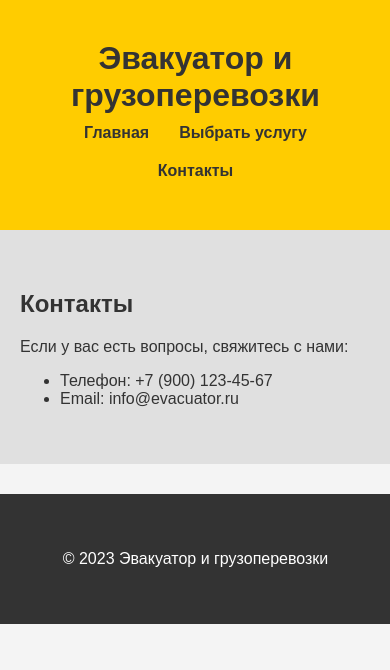
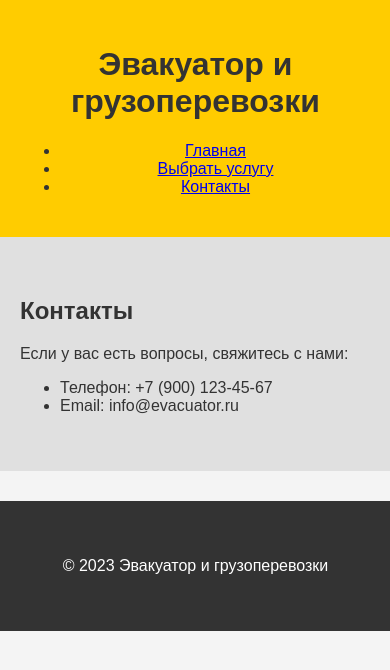
Before and after one commit to VootFool/Gaz, a plain HTML site: page contacts.html in a window 390 px wide. Drawn offline with Linux system fonts and the light colour scheme.

Commit message:
Update styles.css

```diff
--- a/styles.css
+++ b/styles.css
@@ -14,35 +14,21 @@ body {
   padding: 20px;
 }
 
-/* Шапка */
+/* Шапка с логотипом */
 header {
   background-color: #ffcc00; /* Желтый */
-  padding: 20px 0;
+  padding: 10px 0;
   text-align: center;
+  position: relative;
+  overflow: hidden;
 }
 
-header h1 {
-  margin: 0;
-  color: #333;
-}
-
-nav ul {
-  list-style: none;
-  padding: 0;
-  margin: 0;
-  display: flex;
-  justify-content: center;
-  flex-wrap: wrap;
-}
-
-nav ul li {
-  margin: 10px 15px;
-}
-
-nav ul li a {
-  text-decoration: none;
-  color: #333;
-  font-weight: bold;
+.logo {
+  max-width: 100%;
+  height: auto;
+  display: block;
+  margin: 0 auto;
+  object-fit: contain;
 }
 
 /* Услуги */
@@ -142,6 +128,17 @@ footer {
 
 /* Адаптивность */
 @media (max-width: 768px) {
+  header {
+    padding: 5px 0;
+  }
+
+  .logo {
+    width: 100%;
+    height: auto;
+    max-height: 80px; /* Ограничиваем максимальную высоту */
+    object-fit: contain;
+  }
+
   .tabs {
     flex-direction: column;
   }
@@ -155,3 +152,9 @@ footer {
     max-width: 100%;
   }
 }
+
+@media (max-width: 480px) {
+  .logo {
+    max-height: 60px; /* Еще меньше для совсем маленьких экранов */
+  }
+}
```
